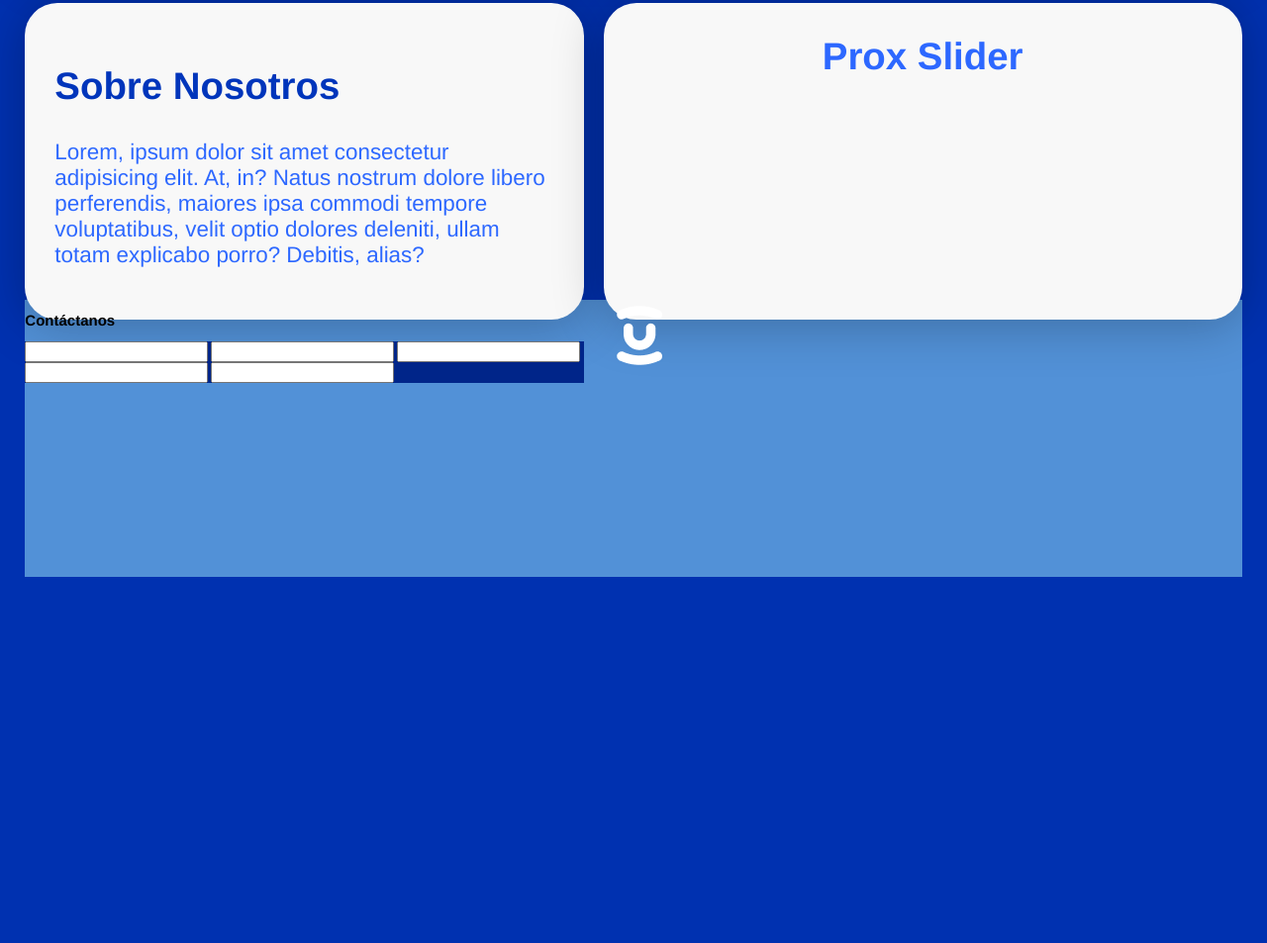
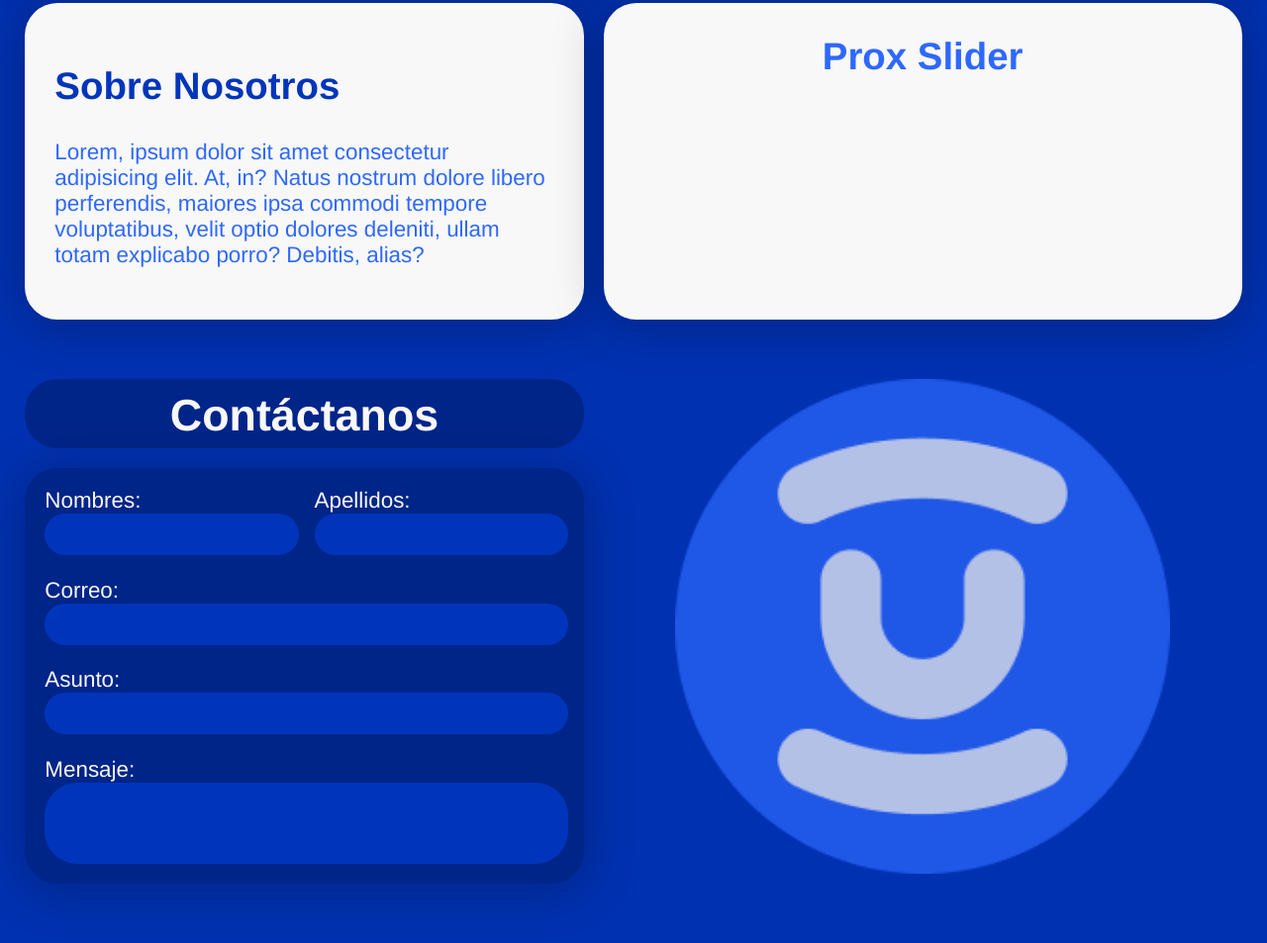
Before and after one commit to Dialtor/Uruy, a plain HTML site: page index.html in a window 1280 px wide. Shown: the part 445-1398 px from the top of the page at 99% size. Before the commit the page ends 1028 px from the top, so only its background shows below. Drawn offline with Linux system fonts and the light colour scheme.

Commit message:
New Sections

```diff
--- a/assets/css/main.css
+++ b/assets/css/main.css
@@ -67,10 +67,9 @@ body {
 
 .about-container {
     display: grid;
-    height: 280px;
     grid-template-columns: 7fr 8fr;
     gap: 20px;
-    padding-bottom: 20px;
+    margin-bottom: 20px;
 }
 
 .about-info-container {
@@ -104,14 +103,82 @@ body {
 }
 
 .contact-container {
-    background-color: #5291d7;
+    margin-top: 60px;
     display: grid;
-    height: 280px;
     grid-template-columns: 7fr 8fr;
-    grid-template-rows: 3fr;
+    grid-template-rows: 90px 400px 90px;
     gap: 20px;
+}
+
+.img-contact-container {
+    grid-column: 2/3;
+    margin: 0 auto;
+    align-items: center;
+    opacity: 0.7;
+}
+
+.img-contact-container img {
+    width: 500px;
+}
+
+
+.title-contact-container {
+    background-color: var(--form-bg-color);
+    color: var(--bg-second-color);
+    border-radius: 33px;
+    height: 70px;
+    display: flex;
+    justify-content: center;
+}
+
+.title-contact-container h2 {
+    font-size: 2.8rem;
+    position: relative;
+    bottom: 26px;
+
 }
 
 .form-contact-container {
     background-color: var(--form-bg-color);
+    color: var(--bg-second-color);
+    font-size: 1.4rem;
+    border-radius: 33px;
+    margin-top: 20px;
+    height: 380px;
+    display: grid;
+    grid-template-columns: 1fr 1fr;
+    grid-template-rows: repeat(4, 1fr);
+    padding: 20px;
+    gap: 20px;
+    box-shadow: 0px 5px 50px 1px rgba(0, 0, 0, 0.25);
 }
+
+.form-contact-container input {
+    width: 100%;
+    height: 40px;
+    background: #0035bb;
+    border: none;
+    border-radius: 33px;
+    justify-content: center;
+}
+
+.form-contact-container label {
+    margin-top: 2px;
+}
+
+.form-contact-container div:nth-child(5) input{
+    height: 80px;
+}
+
+.form-contact-container div:nth-child(1) {
+    grid-column: 1/2;
+}
+.form-contact-container div:nth-child(3) {
+    grid-column: 1/3;
+}
+.form-contact-container div:nth-child(4) {
+    grid-column: 1/3;
+}
+.form-contact-container div:nth-child(5) {
+    grid-column: 1/3;
+}
--- a/index.html
+++ b/index.html
@@ -27,17 +27,34 @@
             </section>
             <section class="grid-container contact-container">
                 <div>
-                    <h2>Contáctanos</h2>
+                    <div class="title-contact-container">
+                        <h2>Contáctanos</h2>
+                    </div>
                     <form class="form-contact-container" action="">
-                        <input type="text">
-                        <input type="text">
-                        <input type="text">
-                        <input type="text">
-                        <input type="text">
+                        <div>
+                            <Label>Nombres:</Label>
+                            <input type="text">
+                        </div>
+                        <div>
+                            <Label>Apellidos:</Label>
+                            <input type="text">
+                        </div>
+                        <div>
+                            <Label>Correo:</Label>
+                            <input type="text">
+                        </div>
+                        <div>
+                            <Label>Asunto:</Label>
+                            <input type="text">
+                        </div>
+                        <div>
+                            <Label>Mensaje:</Label>
+                            <input class="AreaText" type="text">
+                        </div>
                     </form>
                 </div>
-                <div>
-                    <img src="./assets/img/uruy_logo.png" alt="">
+                <div class="img-contact-container">
+                    <img src="./assets/img/Logo.png" alt="">
                 </div>
             </section>
             <section></section>
```
